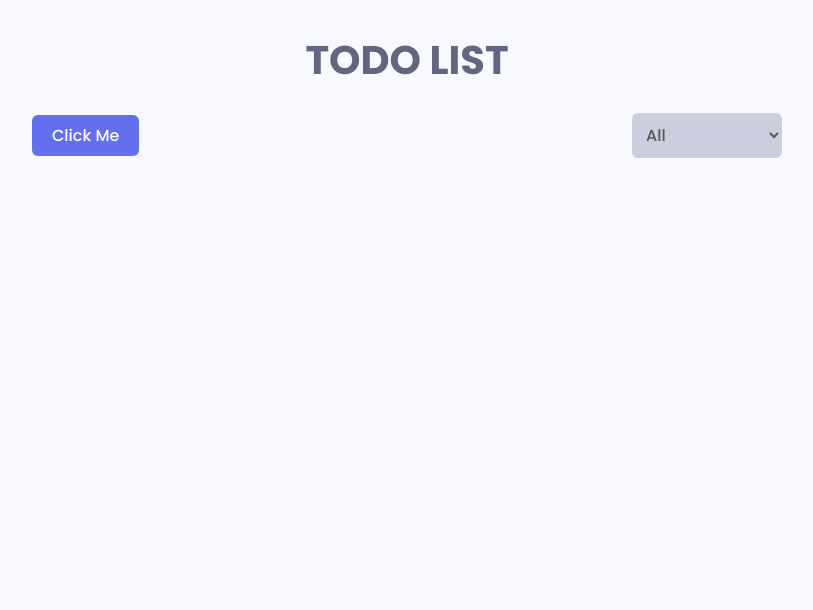
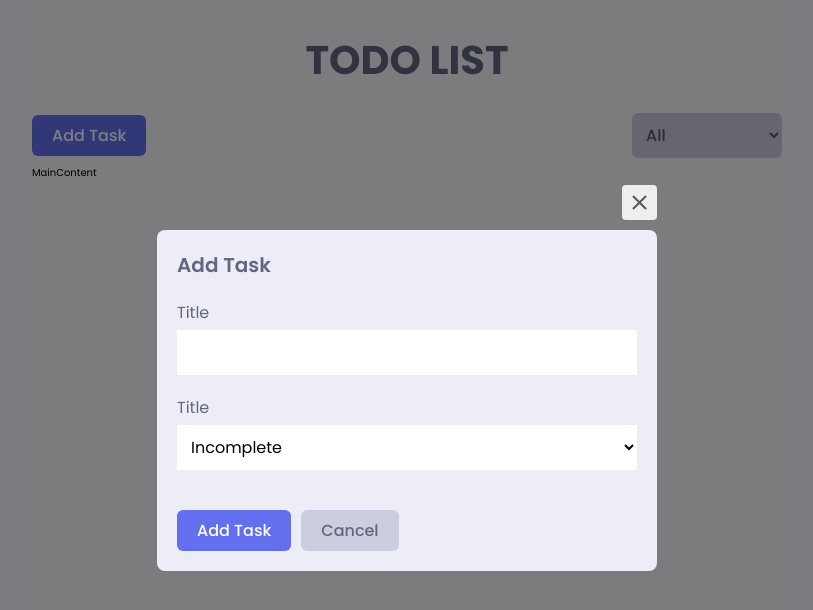
Before and after one commit to sujit-shrc/modern-todo-app, a React (Vite) app: page / in a window 1280 px wide. Shown: the top 610 px of the page, without its empty margins (233-1046 px from the left). Built offline with nearby package versions, Linux system fonts and the light colour scheme.

Commit message:
TodoModel PopUp box form Done

```diff
--- a/src/App.jsx
+++ b/src/App.jsx
@@ -1,3 +1,4 @@
+import MainContent from "./components/MainContent"
 import Title from "./components/Title"
 import TodoHeader from "./components/TodoHeader"
 
@@ -11,7 +12,8 @@ function App() {
       <Title>Todo List</Title>
 
       <div className="app__wrapper">
-      <TodoHeader />
+        <TodoHeader />
+        <MainContent />
       </div>
 
 
--- /dev/null
+++ b/src/components/MainContent.jsx
@@ -0,0 +1,9 @@
+import React from 'react'
+
+const MainContent = () => {
+  return (
+    <div>MainContent</div>
+  )
+}
+
+export default MainContent
--- a/src/components/TodoHeader.jsx
+++ b/src/components/TodoHeader.jsx
@@ -1,16 +1,25 @@
-import React from 'react'
+import React, { useState } from 'react'
 import Button, { SelectButton } from './Button'
 import '../styles/utilities/App.scss'
+import TodoModel from './TodoModel'
 
 const TodoHeader = () => {
+  const [modelOpen, setModelOpen] = useState(true)
   return (
       <div className='todo-header'>
-          <Button variant='primary'>Click Me</Button>
-          <SelectButton id="status">
-              <option value="all">All</option>
-              <option value="incomplete">Incomplete</option>
-              <option value="complete">Complete</option>
-          </SelectButton>
+      <Button variant='primary'
+        onClick={() => { setModelOpen(true) }}
+      >
+        Add Task
+      </Button>
+
+      <SelectButton id="status">
+          <option value="all">All</option>
+          <option value="incomplete">Incomplete</option>
+          <option value="complete">Complete</option>
+        </SelectButton>
+        <TodoModel modelOpen={modelOpen} setModelOpen={setModelOpen} />
+
     </div>
   )
 }
--- /dev/null
+++ b/src/components/TodoModel.jsx
@@ -0,0 +1,86 @@
+import { useState } from 'react';
+import '../styles/utilities/TodoModel.scss';
+import { MdOutlineClose } from 'react-icons/md';
+import Button from './Button';
+import { enIE } from 'date-fns/locale';
+
+const TodoModal = ({ modelOpen, setModelOpen }) => {
+
+  const [title, setTitle] = useState(" ")
+  const [status, setStatus] = useState("incomplete")
+
+  const handleSubmit = (e)=> {
+    e.preventDefault();
+
+  }
+
+  return (
+    modelOpen && (
+      <div className="wrapper">
+        <div className="container">
+          <div
+            className="closeButton"
+            onClick={() => setModelOpen(false)}
+            onKeyDown={() => setModelOpen(false)}
+            tabIndex={0}
+            role="button"
+          >
+            <MdOutlineClose />
+          </div>
+          <form className="form"
+            onSubmit={(e)=>{handleSubmit(e)}}
+          >
+            <h1 className="formTitle">Add Task</h1>
+            <label htmlFor="title">
+              Title
+              <input
+                type="text"
+                id="title"
+                value={title}
+                onChange={(e) => {
+                  setTitle(e.target.value);
+                }}
+              />
+            </label>
+            <label htmlFor="status">
+              Title
+              <select
+                name="status-type"
+                id="status"
+                value={status}
+                onChange={(e) => {
+                  setStatus(e.target.value);
+                }}
+              >
+                <option value="incomplete">Incomplete</option>
+                <option value="in-progress">In-Progress</option>
+                <option value="complete">Complete</option>
+              </select>
+            </label>
+
+            <div className="buttonContainer">
+              <Button type="submit" variant="primary">
+                Add Task
+              </Button>
+
+              <Button
+                type="button"
+                variant="secondary"
+                onClick={() => {
+                  setModelOpen(false);
+                }}
+                onKeyDown={() => {
+                  setModelOpen(false);
+                }}
+              >
+                Cancel
+              </Button>
+            </div>
+          </form>
+        </div>
+      </div>
+    )
+  );
+}
+
+export default TodoModal
--- /dev/null
+++ b/src/styles/utilities/TodoModel.scss
@@ -0,0 +1,78 @@
+@import '../variables';
+
+.wrapper {
+	position: fixed;
+	top: 0;
+	left: 0;
+	width: 100%;
+	height: 100%;
+	background: rgba(0, 0, 0, 0.5);
+	z-index: 1000;
+	display: flex;
+	justify-content: center;
+	align-items: center;
+}
+.container {
+	background-color: $bg-2;
+	max-width: 500px;
+	width: 90%;
+	margin: 0 auto;
+	display: flex;
+	justify-content: center;
+	align-items: center;
+	padding: 2rem;
+	border-radius: 8px;
+	position: relative;
+}
+.closeButton {
+	position: absolute;
+	top: -10px;
+	right: 0;
+	transform: translateY(-100%);
+	font-size: 2.5rem;
+	padding: 0.5rem;
+	border-radius: 4px;
+	background-color: $gray-1;
+	color: $black-2;
+	display: flex;
+	align-items: center;
+	justify-content: center;
+	cursor: pointer;
+	transition: 0.3s ease all;
+	z-index: -1;
+	&:hover {
+		background-color: #e32525;
+		color: white;
+	}
+}
+.formTitle {
+	color: $black-1;
+	font-size: 2rem;
+	font-weight: 600;
+	margin-bottom: 2rem;
+	text-transform: capitalize;
+}
+.form {
+	width: 100%;
+	label {
+		font-size: 1.6rem;
+		color: $black-1;
+		input,
+		select {
+			margin-top: 0.5rem;
+			margin-bottom: 2rem;
+			width: 100%;
+			padding: 1rem;
+			border: none;
+			background-color: $white;
+			font-size: 1.6rem;
+		}
+	}
+}
+.buttonContainer {
+	display: flex;
+	justify-content: flex-start;
+	align-items: center;
+	margin-top: 2rem;
+	gap: 1rem;
+}
```
Also changed, not shown: src/styles/utilities/MainContent.scss (added).
